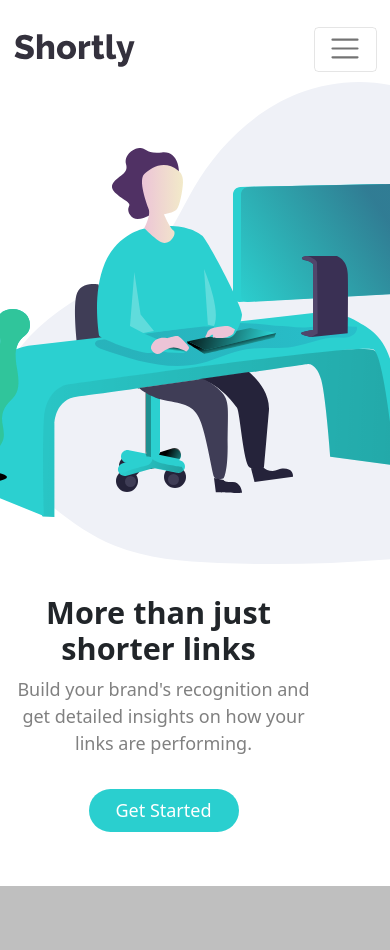
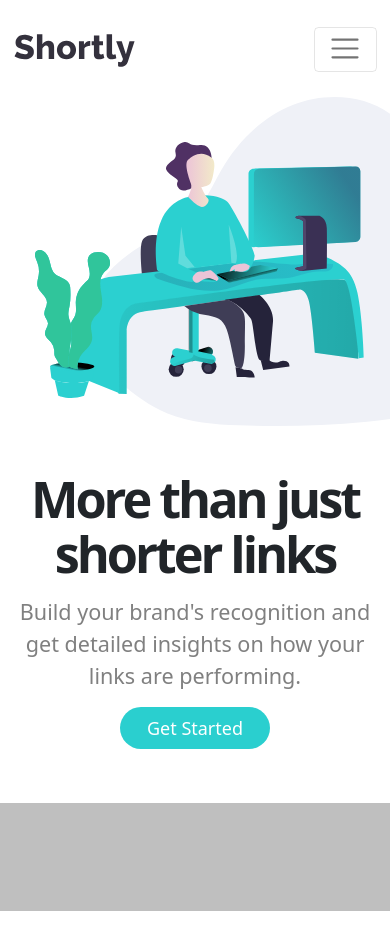
Before and after one commit to tadepoju95/react-shortly, a React (Create React App) app: page / in a window 390 px wide. Shown: the top 950 px of the page. After the commit the page ends 911 px from the top, so only its background shows below. Built offline with nearby package versions, Linux system fonts and the light colour scheme.

Commit message:
Modified files in project folder.

```diff
--- a/src/components/Header.js
+++ b/src/components/Header.js
@@ -21,7 +21,7 @@ const Header = () => {
 
 
 	return (
-		<Navbar collapseOnSelect expand="md">
+		<Navbar collapseOnSelect expand="md" fixed="top">
 		  <Container>
 		  <Navbar.Brand href="#home">
 		  	<img src="/images/logo.svg" alt="Shortly-logo" />
--- a/src/components/main.css
+++ b/src/components/main.css
@@ -14,9 +14,13 @@ html {
 body {
 	min-height: 100vh;
 	width: 100%;
-
 }
 
+body::before {
+  display: block;
+  content: '';
+  height: 90px;
+}
 
 .signup-linkColor {
 	background-color: hsl(180, 66%, 49%);
@@ -56,8 +60,6 @@ body {
 
 
 
-
-
 @media only screen and (min-width: 992px) {
 	.first-section-container {
 		position: relative;
@@ -66,9 +68,7 @@ body {
 	.firstSection-text-image {
 		padding-bottom: 200px;
 		padding-top: 138px;
-
 	}
-
 
 	.working-illustration {
 		position:absolute;
@@ -76,12 +76,11 @@ body {
     	width: 53vw;
 	}
 
-
 	.firstSection-text-btn {
 	}
 
 	.first-section-header {
-		width:600px;
+		width: 600px;
 		font-size: 5rem;
 		letter-spacing: -4.800px;
 		line-height: 1.1;
@@ -103,43 +102,60 @@ body {
 	.navbar-nav a:not(:last-child) {
 		padding-right: 20px !important;
 	}
-
-
 }
 
 
 
-
-@media only screen and (max-width: 600px) {
+@media only screen and (max-width: 767px) {
 	.firstSection-text-image {
-		width: 300px;
 	}
 
 	.working-illustration {
-		margin-left: 245px;
-		min-width: 170%;
+		width: 500px;
 		padding-bottom: 30px;
+		margin-left: 180px;
+		padding-top: 7px;
 	}
 
 	.first-section-header {
-		margin-right: 10px;
+		width: 100vw;
+		font-size: 2.800rem;
+		letter-spacing: -3.030px;
+		line-height: 1.1;
+		padding-top: 15px;
+	}
+
+	.first-section-paragraph {
+		width: 90vw;
+		padding-top: 5px;
+		margin: auto;
+		font-size: 1.200rem;
 	}
 
 	.navbarForMobile {
 		background-color: hsl(257, 27%, 26%);
 		text-align: center;
 		margin-top: 25px;
-		padding-top: 25px;
-		padding-bottom: 60px;
+		padding-top: 35px;
+		padding-bottom: 50px;
 		border-radius: 10px;
 	}
 
 	hr {
-		margin-left: 26px !important;
-		width: 85%;
+		margin: auto !important;
+		margin-top: 25px !important;
+		margin-bottom: 20px !important;
+		width: 90%;
 		border-top: 1px solid white !important;
 	}
 
+	a {
+		color: white !important;
+	}
 
-
+	.signup-linkColor {
+		margin: auto;
+		margin-top: 20px;
+		width: 90%;
+	}
 }
```
Also changed, not shown: 1 other file (tests, documents, lock files or other folders).
